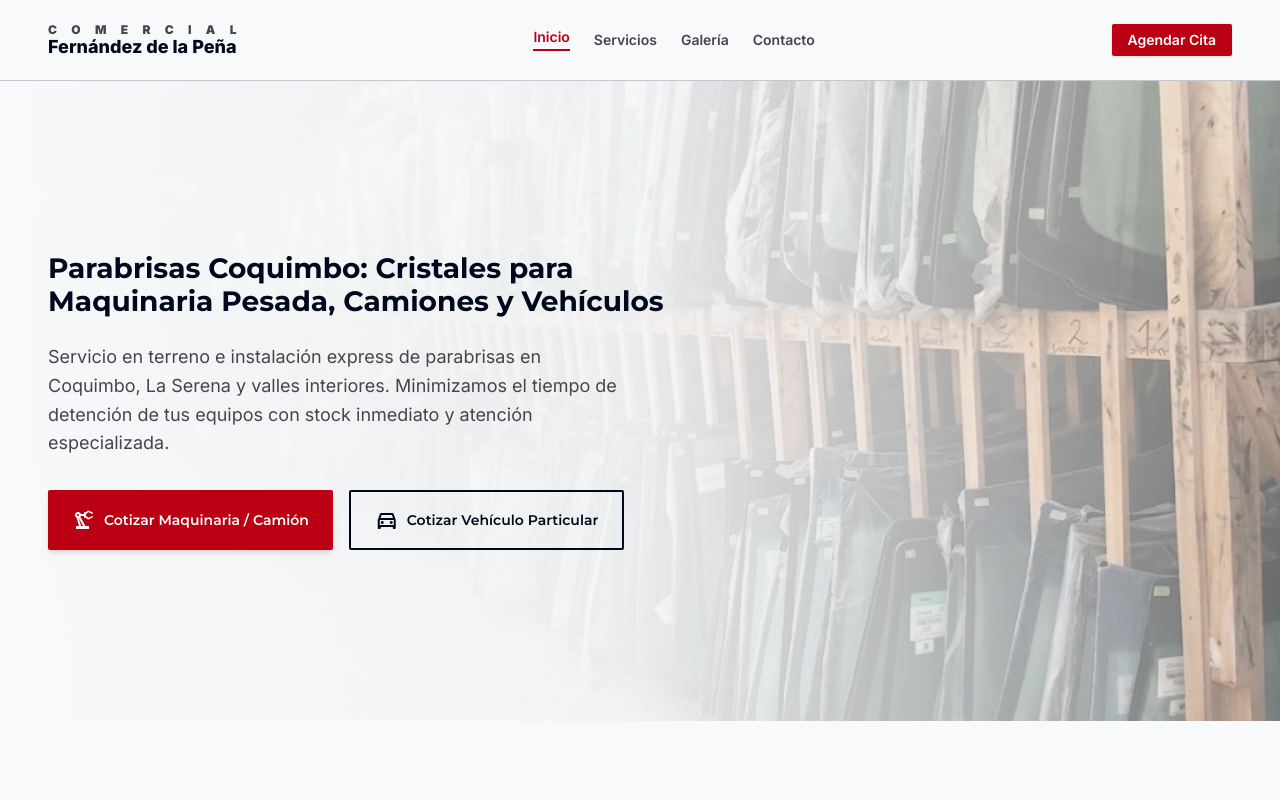
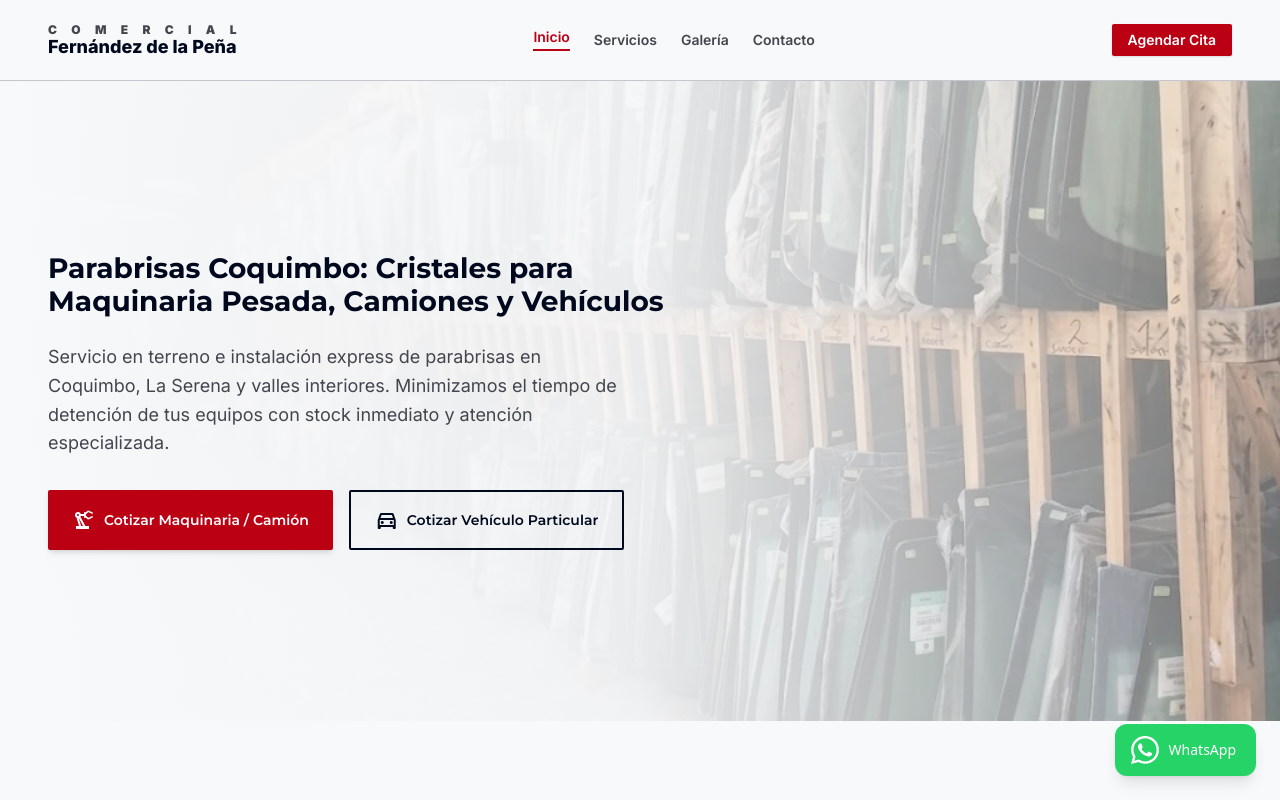
Before and after one commit to baldFamous/comercial_fernandez, a Next.js app: page / in a window 1280 px wide. Shown: the top 800 px of the page. Built offline with nearby package versions, Linux system fonts and the light colour scheme.

Commit message:
add button for whatsapp

```diff
--- a/src/app/layout.tsx
+++ b/src/app/layout.tsx
@@ -1,6 +1,7 @@
 import type { Metadata } from "next";
 import { Inter, Montserrat } from "next/font/google";
 import Header from "@/components/Header";
+import WhatsAppButton from "@/components/WhatsAppButton";
 import { Analytics } from "@vercel/analytics/next";
 import "./globals.css";
 
@@ -159,6 +160,7 @@
             Solicitar Cotización
           </a>
         </div>
+        <WhatsAppButton />
         <Analytics />
       </body>
     </html>
--- /dev/null
+++ b/src/components/WhatsAppButton.tsx
@@ -0,0 +1,39 @@
+"use client";
+
+import React from "react";
+import { generateWhatsAppLink } from "@/utils/whatsapp";
+
+interface WhatsAppButtonProps {
+  message?: string;
+}
+
+export default function WhatsAppButton({
+  message = "Hola, me gustaría solicitar una cotización para parabrisas.",
+}: WhatsAppButtonProps) {
+  const whatsappUrl = generateWhatsAppLink(message);
+
+  return (
+    <a
+      href={whatsappUrl}
+      target="_blank"
+      rel="noopener noreferrer"
+      aria-label="Contactar por WhatsApp"
+      className="fixed bottom-20 md:bottom-6 right-4 md:right-6 z-50 flex items-center gap-2.5 bg-[#25D366] hover:bg-[#20ba5a] text-white px-4 py-3 rounded-full shadow-lg hover:shadow-2xl hover:scale-105 transition-all duration-300 group cursor-pointer"
+    >
+      <svg
+        className="w-7 h-7 fill-current transition-transform duration-300 group-hover:rotate-12"
+        xmlns="http://www.w3.org/2000/svg"
+        viewBox="0 0 24 24"
+      >
+        <path d="M.057 24l1.687-6.163c-1.041-1.804-1.588-3.849-1.587-5.946.003-6.556 5.338-11.891 11.893-11.891 3.181.001 6.167 1.24 8.413 3.488 2.245 2.248 3.481 5.236 3.48 8.414-.003 6.557-5.338 11.892-11.893 11.892-1.99-.001-3.951-.5-5.688-1.448l-6.305 1.654zm6.597-3.807c1.676.995 3.276 1.591 5.392 1.592 5.448 0 9.886-4.434 9.889-9.885.002-5.462-4.415-9.89-9.881-9.892-5.452 0-9.887 4.434-9.889 9.884-.001 2.225.651 3.891 1.746 5.634l-.999 3.648 3.742-.981zm11.387-5.464c-.074-.124-.272-.198-.57-.347-.297-.149-1.758-.868-2.031-.967-.272-.099-.47-.149-.669.149-.198.297-.768.967-.941 1.165-.173.198-.347.223-.644.074-.297-.149-1.255-.462-2.39-1.475-.883-.788-1.48-1.761-1.653-2.059-.173-.297-.018-.458.13-.606.134-.133.297-.347.446-.521.151-.172.2-.296.3-.495.099-.198.05-.372-.025-.521-.075-.148-.669-1.611-.916-2.206-.242-.579-.487-.501-.669-.51l-.57-.01c-.198 0-.52.074-.792.372s-1.04 1.016-1.04 2.479 1.065 2.876 1.213 3.074c.149.198 2.095 3.2 5.076 4.487.709.306 1.263.489 1.694.626.712.226 1.36.194 1.872.118.571-.085 1.758-.719 2.006-1.413.248-.695.248-1.29.173-1.414z" />
+      </svg>
+      <span className="font-medium text-sm hidden sm:inline-block pr-1 font-sans">
+        WhatsApp
+      </span>
+      <span className="relative flex h-3 w-3 -mt-4 -mr-2 sm:hidden">
+        <span className="animate-ping absolute inline-flex h-full w-full rounded-full bg-white opacity-75"></span>
+        <span className="relative inline-flex rounded-full h-3 w-3 bg-white"></span>
+      </span>
+    </a>
+  );
+}
```
